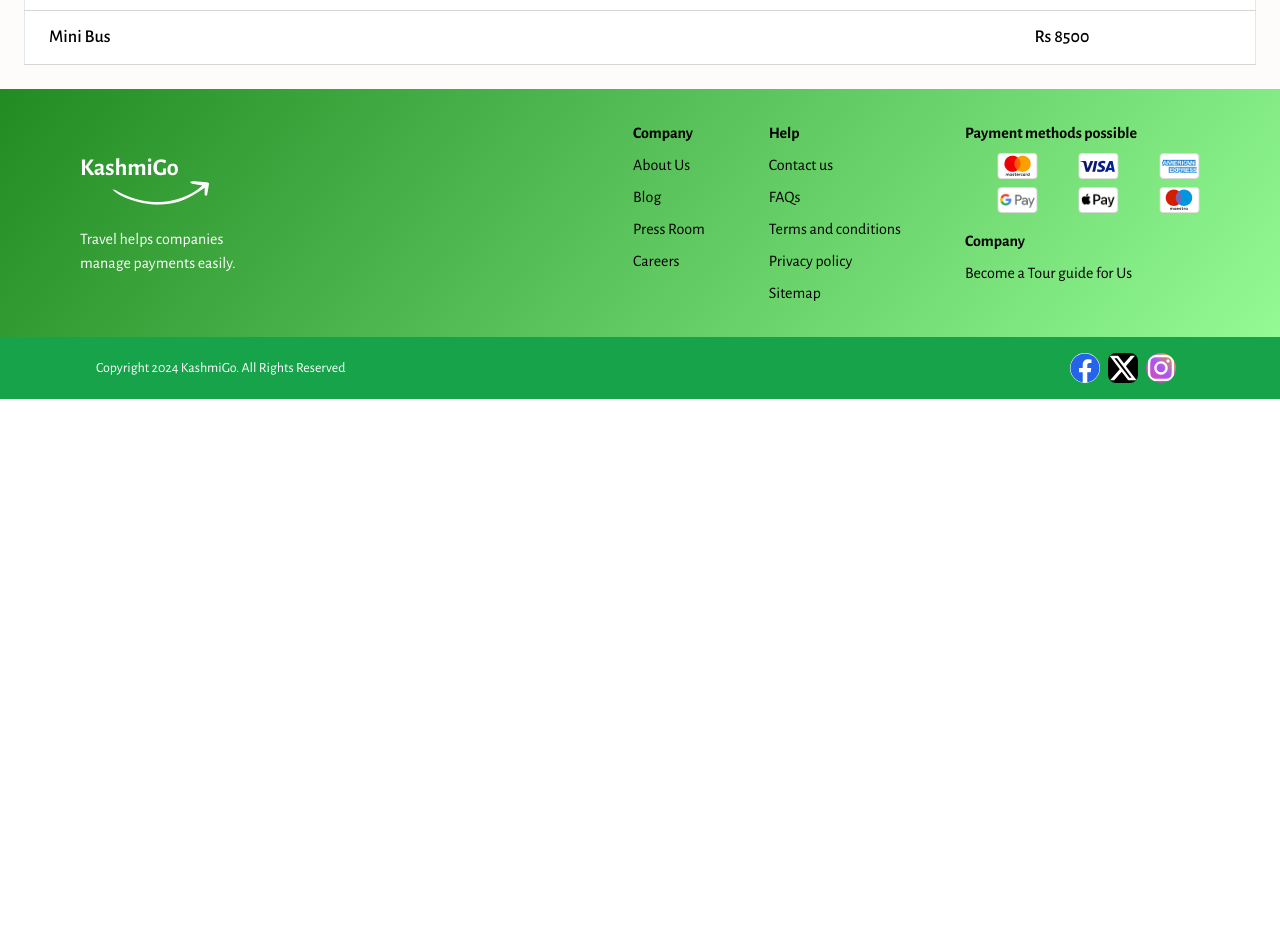
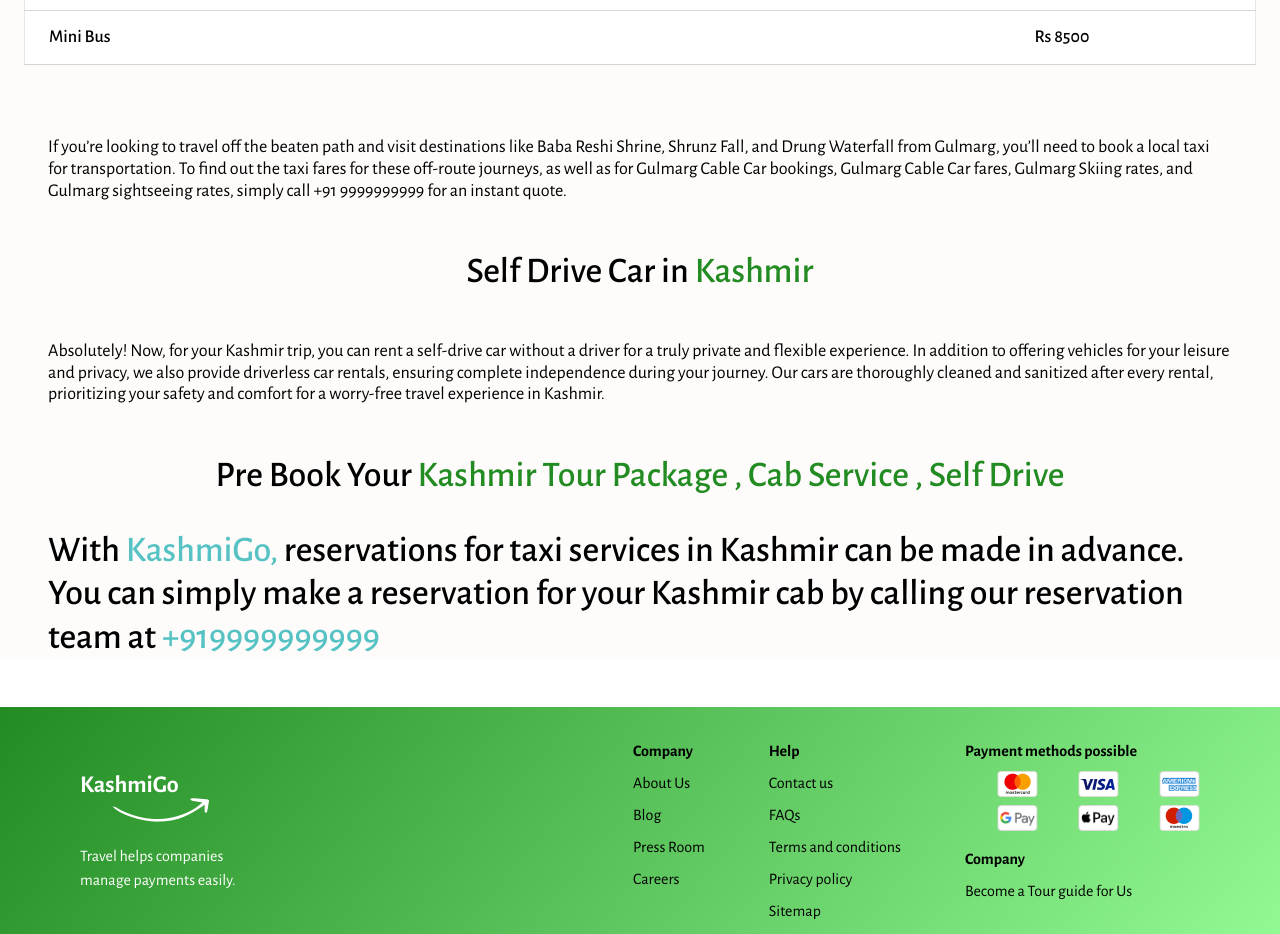
Before and after one commit to zahid-01/kashmigo_nextjs, a Next.js app: page /taxi-services in a window 1280 px wide. Shown: the part 2240-3174 px from the top of the page. Before the commit the page ends 2639 px from the top, so only its background shows below. Built offline with nearby package versions, Linux system fonts and the light colour scheme.

Commit message:
added navbar pages

```diff
--- a/src/app/taxi-services/page.js
+++ b/src/app/taxi-services/page.js
@@ -40,7 +40,11 @@
             your comfort and safety. For instant taxi bookings or self-drive car
             options in Kashmir, KashmiGo is <br /> your trusted choice.
           </p>
-          <Link href="">
+          <Link
+            href="https://wa.me/9622729348"
+            target="_blank"
+            rel="noopener noreferrer"
+          >
             <button className="bg-signup-gradient rounded-lg text-white text-[18px] font-bold mt-5 px-3 py-3 ">
               Reserve a Ride Now!
             </button>
@@ -73,6 +77,43 @@
         <Image src={Taxis} alt="About Us" height={517} className="w-full" />
       </div>
       <Table />
+      <div className="mx-12">
+        <p className="text-[#000000] text-[18px] font-normal leading-[21.6px] my-12 ">
+          If you’re looking to travel off the beaten path and visit destinations
+          like Baba Reshi Shrine, Shrunz Fall, and Drung Waterfall from Gulmarg,
+          you’ll need to book a local taxi for transportation. To find out the
+          taxi fares for these off-route journeys, as well as for Gulmarg Cable
+          Car bookings, Gulmarg Cable Car fares, Gulmarg Skiing rates, and
+          Gulmarg sightseeing rates, simply call +91 9999999999 for an instant
+          quote.
+        </p>
+        <h2 className="text-[36px] font-medium leading-[43.2px] text-center">
+          Self Drive Car in <span className="text-[#228B22]">Kashmir</span>
+        </h2>
+        <p className="text-[#000000] text-[18px] font-normal leading-[21.6px]  my-12 ">
+          Absolutely! Now, for your Kashmir trip, you can rent a self-drive car
+          without a driver for a truly private and flexible experience. In
+          addition to offering vehicles for your leisure and privacy, we also
+          provide driverless car rentals, ensuring complete independence during
+          your journey. Our cars are thoroughly cleaned and sanitized after
+          every rental, prioritizing your safety and comfort for a worry-free
+          travel experience in Kashmir.
+        </p>
+      </div>
+      <div className="mx-12 my-12">
+        <h2 className="text-[36px] font-medium leading-[43.2px] text-center mb-8">
+          Pre Book Your{" "}
+          <span className="text-[#228B22]">
+            Kashmir Tour Package , Cab Service , Self Drive
+          </span>
+        </h2>
+        <h2 className="text-[36px] font-medium leading-[43.2px]">
+          With <span className="text-[#56C2C3]">KashmiGo,</span> reservations
+          for taxi services in Kashmir can be made in advance. You can simply
+          make a reservation for your Kashmir cab by calling our reservation
+          team at <span className="text-[#56C2C3]">+919999999999</span>
+        </h2>
+      </div>
     </div>
   );
 };
```
